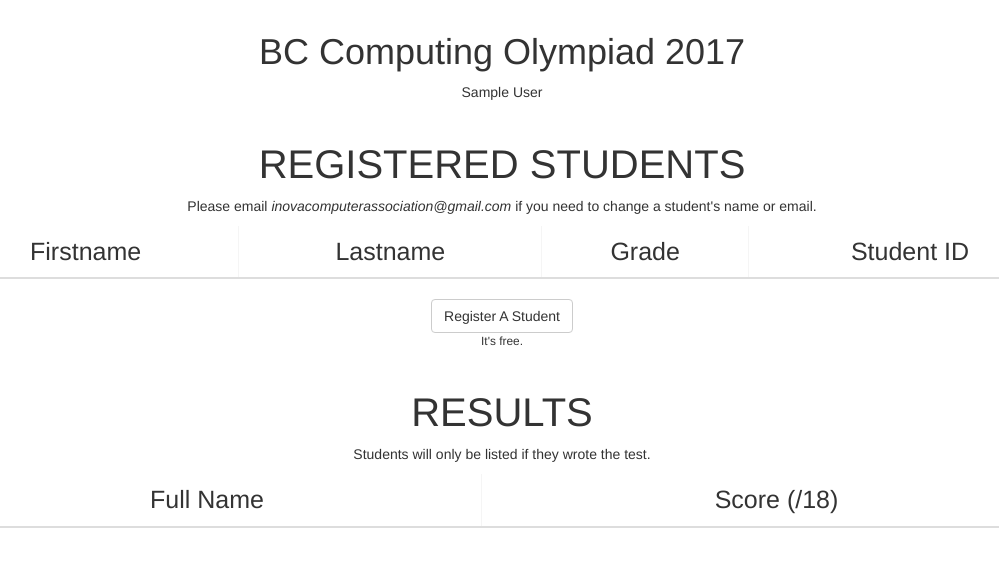
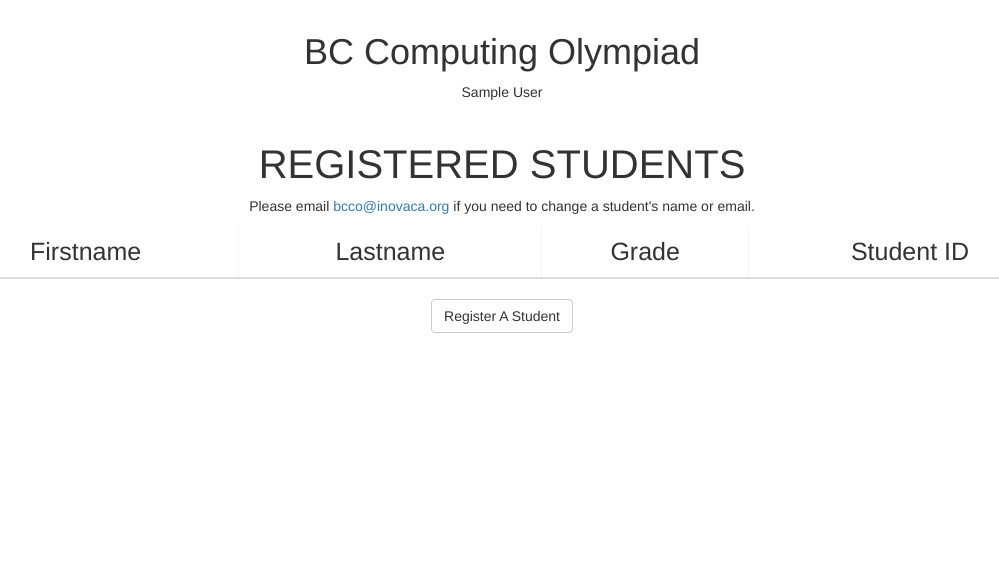
Before and after one commit to naijwu/bcco, a PHP site: page /school.php in a window 1280 px wide. Shown: the top 567 px of the page, without its empty margins (138-1137 px from the left). Run offline with PHP 8.4, Linux system fonts and the light colour scheme; the visitor is signed in with stand-in values (Sample User, id 1); data that the repository does not hold is empty; a stand-in replaces the project's code that opens the database connection.

Commit message:
Hid results

```diff
--- a/Website/school.php
+++ b/Website/school.php
@@ -41,18 +41,17 @@ mysqli_close($conn);
       <?php echo file_get_contents("./global/head-tags.html") ?>
       <!-- Prevent this page from being indexed by search engines. -->
       <meta name="robots" content="noindex">
-      <title>BCCO School Info</title>
   </head>
 
   <body class="container">
 
-      <h1 class="title">BC Computing Olympiad 2017</h1>
+      <h1 class="title">BC Computing Olympiad</h1>
       <p class="text-center"><?php echo $_SESSION["school_name"] ?></p>
 
       <!-- Registered Students -->
       <h2 class="text-center" style="margin-top: 40px;">Registered Students</h2>
 
-      <p class="text-center">Please email <i>inovacomputerassociation@gmail.com</i> if you need to change a student's name or email.</p>
+      <p class="text-center">Please email <a href="mailto:bcco@inovaca.org">bcco@inovaca.org</a> if you need to change a student's name or email.</p>
 
       <table class="table table-striped text-center">
         <thead>
@@ -88,10 +87,9 @@ mysqli_close($conn);
       <a href="http://www.inovaca.org/bcco/school-add-student.php" style="text-decoration: none;">
         <button class="btn btn-default" style="margin: 0 auto; display: block; cursor: pointer;">Register A Student</button>
       </a>
-      <small class="text-center" style="display: block;">It's free.</small>
       <!-- End Add a Student -->
 
-      <!-- Results -->
+      <!-- Results Hidden
       <h2 class="text-center" style="margin-top: 40px;">Results</h2>
 
       <p class="text-center">Students will only be listed if they wrote the test.</p>
@@ -100,7 +98,7 @@ mysqli_close($conn);
         <thead>
           <tr>
             <th>Full Name</th>
-            <th>Score (/18)</th>
+            <th>Score (/30)</th>
           </tr>
         </thead>
         <tbody>
@@ -122,7 +120,7 @@ mysqli_close($conn);
           ?>
         </tbody>
       </table>
-      <!-- End Results -->
+      -->
 
   </body>
 
```
